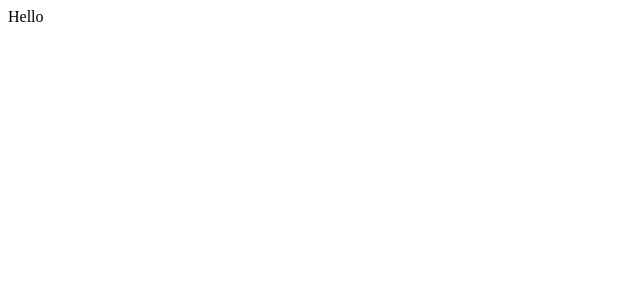
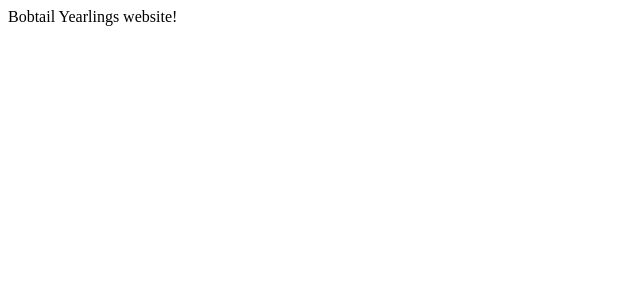
Before and after one commit to bennettslin/bobtail_yearlings_app_legacy, a Next.js app: page / in a window 1280 px wide. Shown: the top 300 px of the page, without its empty margins (0-640 px from the left). Built offline with nearby package versions, Linux system fonts and the light colour scheme.

Commit message:
Secondary commit.

```diff
--- a/pages/index.jsx
+++ b/pages/index.jsx
@@ -1,3 +1,3 @@
 export default () => (
-    <p1>Hello</p1>
+    <p1>Bobtail Yearlings website!</p1>
 )
```
Also changed, not shown: 1 other file (tests, documents, lock files or other folders).
